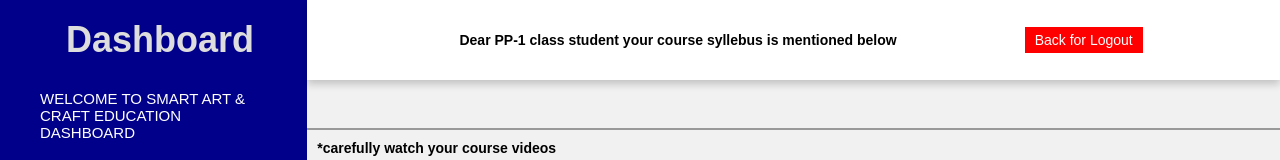
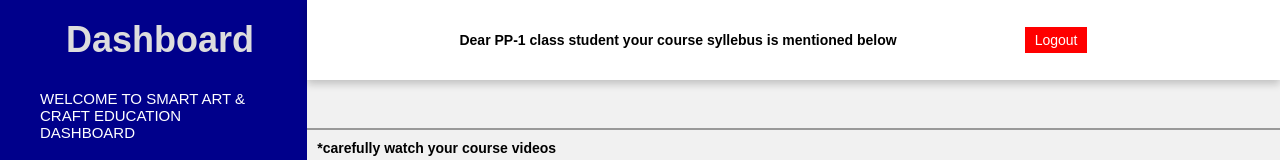
Before and after one commit to IACDA/pp1onlineclass, a plain HTML site: page index.html in a window 1280 px wide. Shown: the top 160 px of the page. Drawn offline with Linux system fonts and the light colour scheme; files that its build step writes are made by us from their sources.

Commit message:
Update index.html
hgdfkuudjsh

```diff
--- a/index.html
+++ b/index.html
@@ -32,7 +32,7 @@
 
             </div>
             <div class="user">
-                <a href="https://script.google.com/macros/s/AKfycbwW6-1UUOmg1lFCdNqtbOfY5eImYm4pQVXAiFGQp2aA_qJugx4hsZuTAnNw-m4iOFmE/exec" class="btn">Back for Logout</a>
+                <a href="https://iacda.github.io/student-login-page/" class="btn">Logout</a>
 
                 <div class="img-case">
 
```
